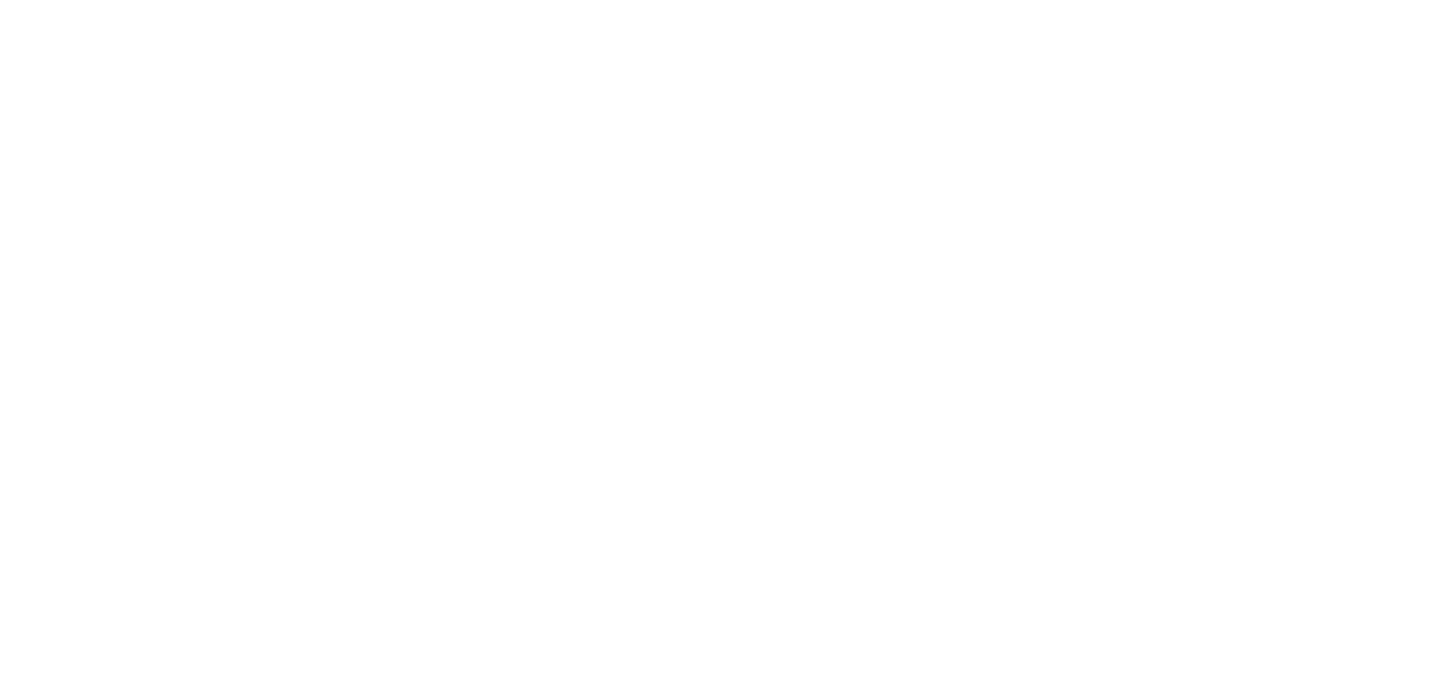
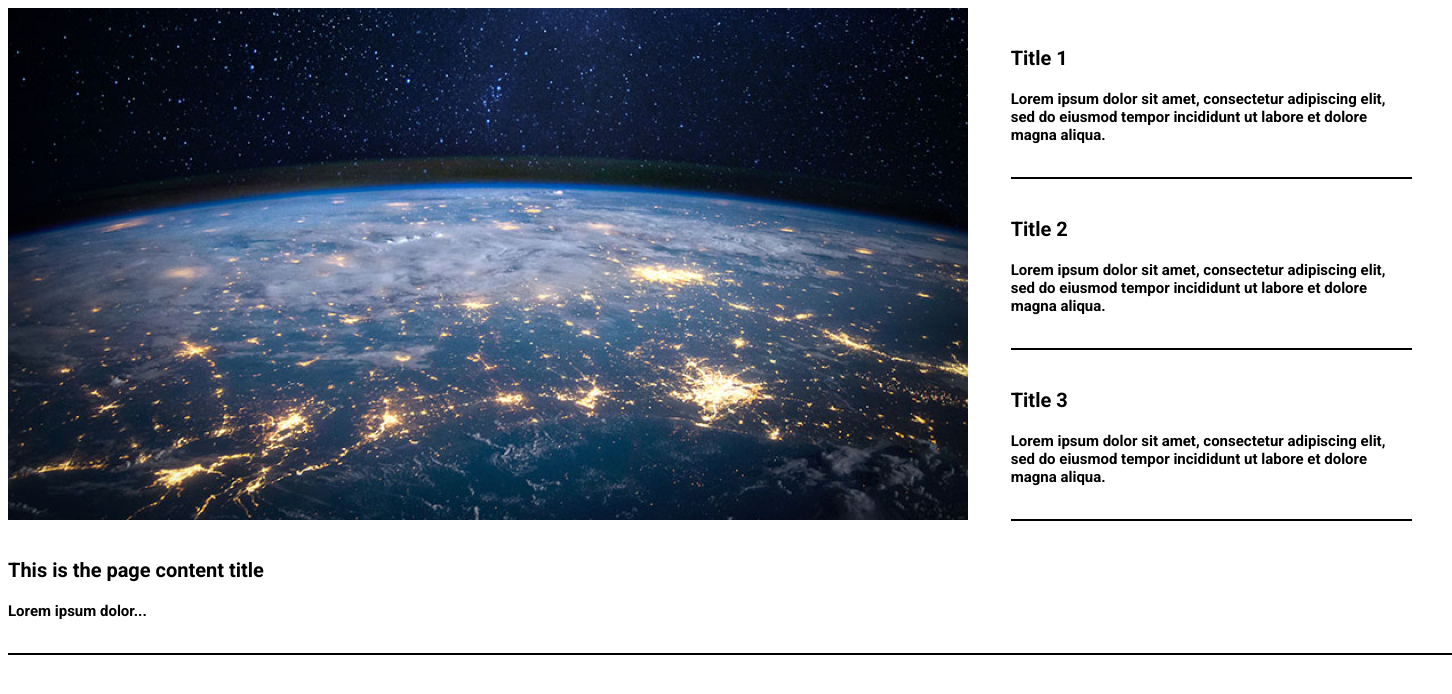
Before and after one commit to smoloff/lesson_3_HW, a plain HTML site: page index.html in a window 1280 px wide. Shown: the whole page, 1452 px wide, since content can reach past the window. Drawn offline with Linux system fonts and the light colour scheme.

Commit message:
done homework

```diff
--- a/index.html
+++ b/index.html
@@ -5,14 +5,44 @@
   <meta charset="UTF-8">
   <meta name="viewport" content="width=device-width, initial-scale=1.0">
   <link rel="preconnect" href="https://fonts.gstatic.com">
-  <link href="https://fonts.googleapis.com/css2?family=Open+Sans&display=swap" rel="stylesheet">
+  <link href="https://fonts.googleapis.com/css2?family=Roboto:ital,wght@0,700;1,500&display=swap" rel="stylesheet">
   <link rel="stylesheet" href="style.css">
   <title>Document</title>
 </head>
 
 <body>
 
+<main>
 
+  <div class="header">
+
+    <div class="movie"></div>
+
+    <div class="items_list">
+      <div class="content-cnt">
+        <div class="item">
+        <h3>Title 1</h3>
+        <p>Lorem ipsum dolor sit amet, consectetur adipiscing elit, sed do eiusmod tempor incididunt ut labore et dolore magna aliqua.</p>
+      </div>
+      <div class="item">
+        <h3>Title 2</h3>
+        <p>Lorem ipsum dolor sit amet, consectetur adipiscing elit, sed do eiusmod tempor incididunt ut labore et dolore magna aliqua.</p>
+      </div>
+      <div class="item">
+        <h3>Title 3</h3>
+        <p>Lorem ipsum dolor sit amet, consectetur adipiscing elit, sed do eiusmod tempor incididunt ut labore et dolore magna aliqua.</p>
+      </div>
+    </div>
+    </div>
+
+  </div>
+  <div class="description">
+    <div class="item">
+      <h3>This is the page content title</h3>
+      <p>Lorem ipsum dolor...</p>
+    </div>
+  </div>
+</main>
 
   <footer>  </footer>
 
--- a/style.css
+++ b/style.css
@@ -1,4 +1,47 @@
 * {
+  font-family: 'Roboto', Arial, Helvetica, sans-serif;
+  font-weight: 500;
+  font-size: 15px;
+}
 
-  font-family: 'Open Sans', Arial, Helvetica, sans-serif;
+main {
+  width:1444px;
+  margin: auto;
 }
+.header {
+  display: flex;
+  justify-content: space-between;
+  height:512px;
+  margin: auto;
+}
+
+.movie {
+  flex:2;
+  height: 100%;
+  background-image: url(/img/eia\ 1video.png);
+  background-size: contain;
+  background-repeat: no-repeat;
+}
+
+.items_list {
+  flex:1;
+  display: flex;
+  flex-direction: column;
+
+}
+
+.content-cnt {
+  width:calc(100% - 80px);
+  margin: auto;
+}
+
+.item {
+  flex:1;
+  padding: 18px 0px;
+  border-bottom:2px solid black;
+}
+
+.item h3 {
+  font-size: 20px;
+  font-weight: 700;
+}
```
Also changed, not shown: img/eia 1video.png (added), img/image-1.jpg (deleted), img/paperfox-logo-header-500x110-1.png (deleted), script.js (deleted).
